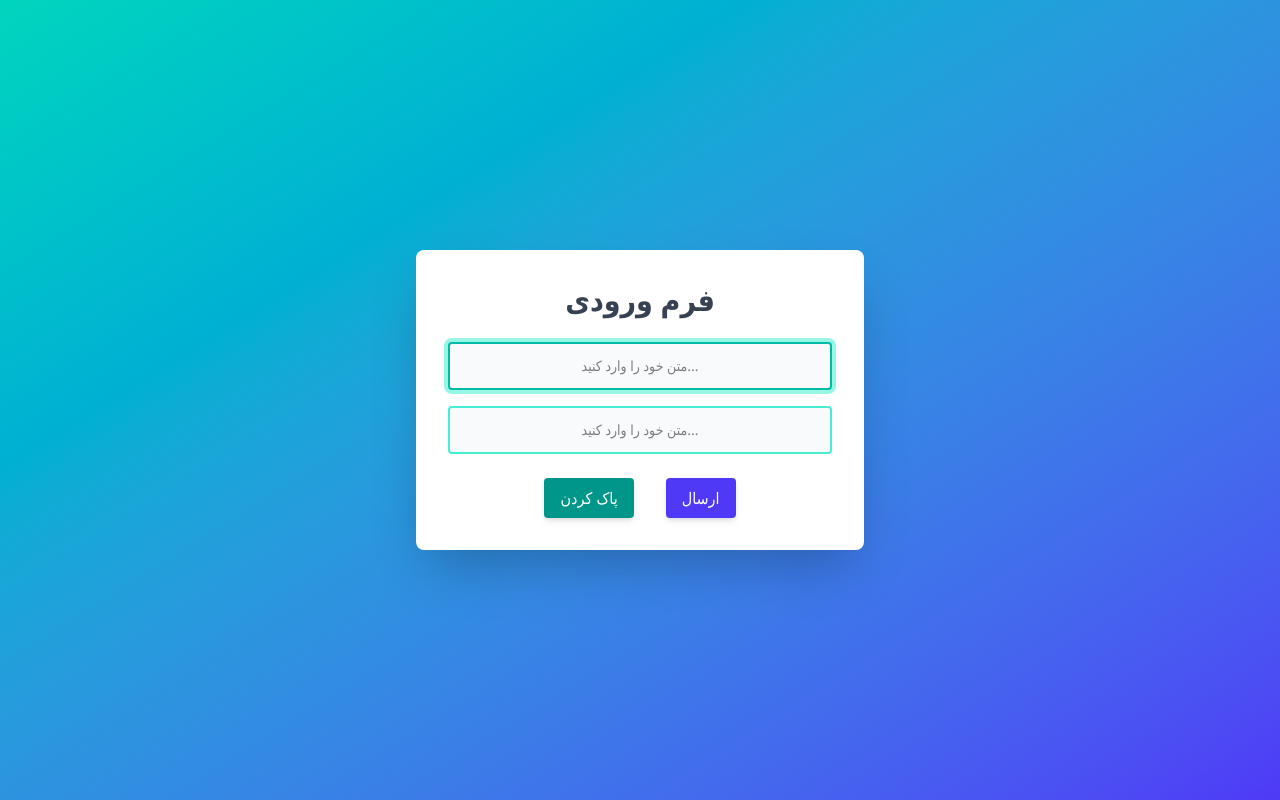
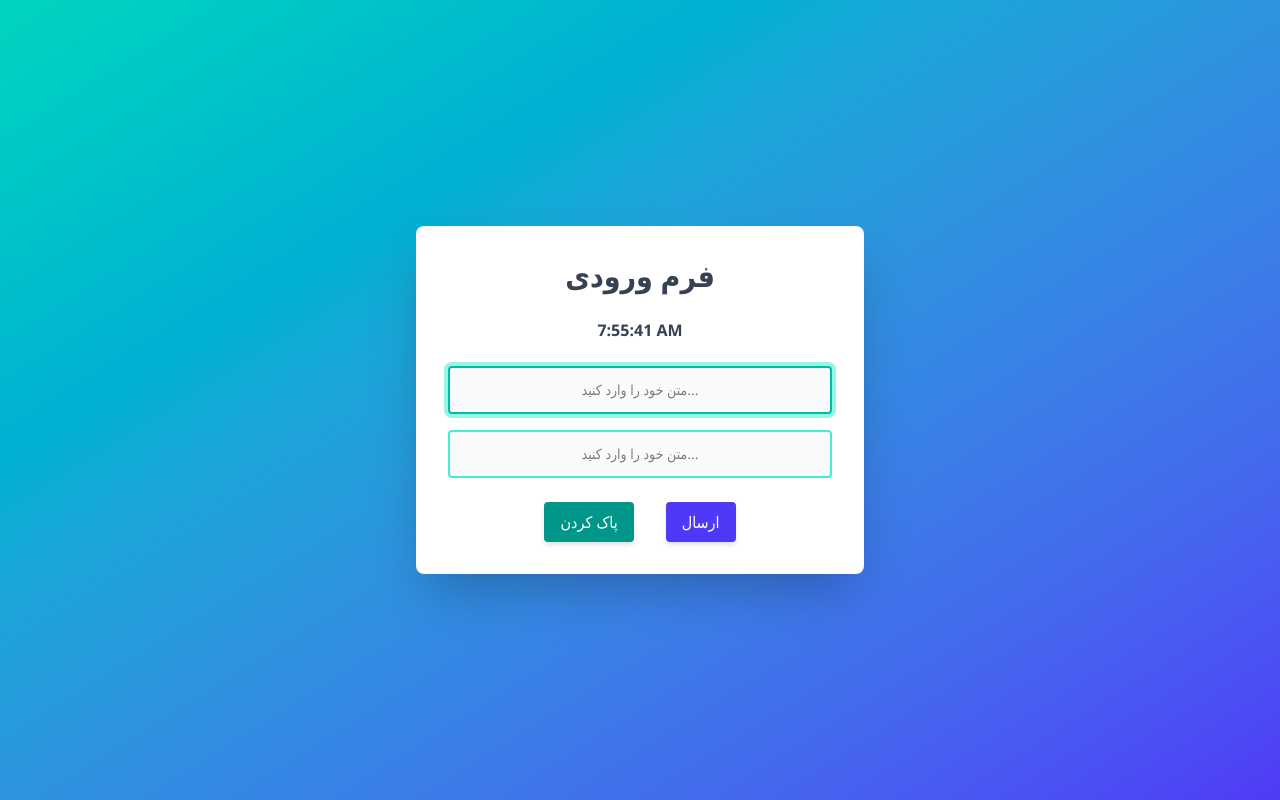
Before and after one commit to siamand-shirzad/new-react-education, a React (Vite) app: page / in a window 1280 px wide. Built offline with nearby package versions, Linux system fonts and the light colour scheme.

Commit message:
adding_time_setTimeOut&setInterval

```diff
--- a/src/App.jsx
+++ b/src/App.jsx
@@ -3,14 +3,20 @@ import { useEffect, useRef, useState } from "react";
 function App() {
 	const [inputValue1, setInputValue1] = useState("");
 	const [inputValue2, setInputValue2] = useState("");
-	const inputRef1 = useRef(null);
-	const inputRef2 = useRef(null);
+	const inputsRef = [useRef(null), useRef(null)]
+	const [now, setNow ]= useState("");
 	useEffect(() => {
-		inputRef1.current.focus();
+		inputsRef[0].current.focus();
+		const updateTime = ()=>{
+			setNow(new Date().toLocaleTimeString());
+		}
+		updateTime();
+		const timer = setInterval(updateTime,1000);
+		return ()=> clearInterval(timer);
 	}, []);
 	const handleKeyDown = (e) =>{
 		if (e.key === "Enter") {
-			inputRef2.current.focus();
+			inputsRef[1].current.focus();
 		}
 	}
 
@@ -18,6 +24,8 @@ function App() {
 		<div className="flex flex-col items-center justify-center min-h-screen bg-gradient-to-br from-teal-400 to-indigo-600">
 			<div className="text-center p-8 rounded-lg shadow-2xl space-y-6 bg-white w-full max-w-md">
 				<h2 className="text-gray-700 font-semibold text-3xl"> فرم ورودی</h2>
+				<p className="text-gray-700 font-semibold ">{now} </p>
+
 
 				<div className="relative" >
 					<input type="text " className="w-full  px-4 py-3 text-sm text-center border-2 border-teal-300 focus:ring-4 focus:ring-teal-200
@@ -25,14 +33,14 @@ function App() {
 						placeholder="متن خود را وارد کنید..."
 						value={inputValue1}
 						onChange={(e) => setInputValue1(e.target.value)}
-						ref={inputRef1}
+						ref={inputsRef[0]}
 						onKeyDown={handleKeyDown}/>
 					<input type="text " className="w-full mt-4 px-4 py-3 text-sm text-center border-2 border-teal-300 focus:ring-4 focus:ring-teal-200
 					focus:border-teal-500 outline-none transition duration-300 bg-gray-50 rounded "
 						placeholder="متن خود را وارد کنید..."
 						value={inputValue2}
 						onChange={(e) => setInputValue2(e.target.value)}
-						ref={inputRef2} />
+						ref={inputsRef[1]} />
 				</div>
 				{inputValue1 && (
 					<div className="mt-4 p-4 bg-teal-50 rounded border border-teal-300">
```
